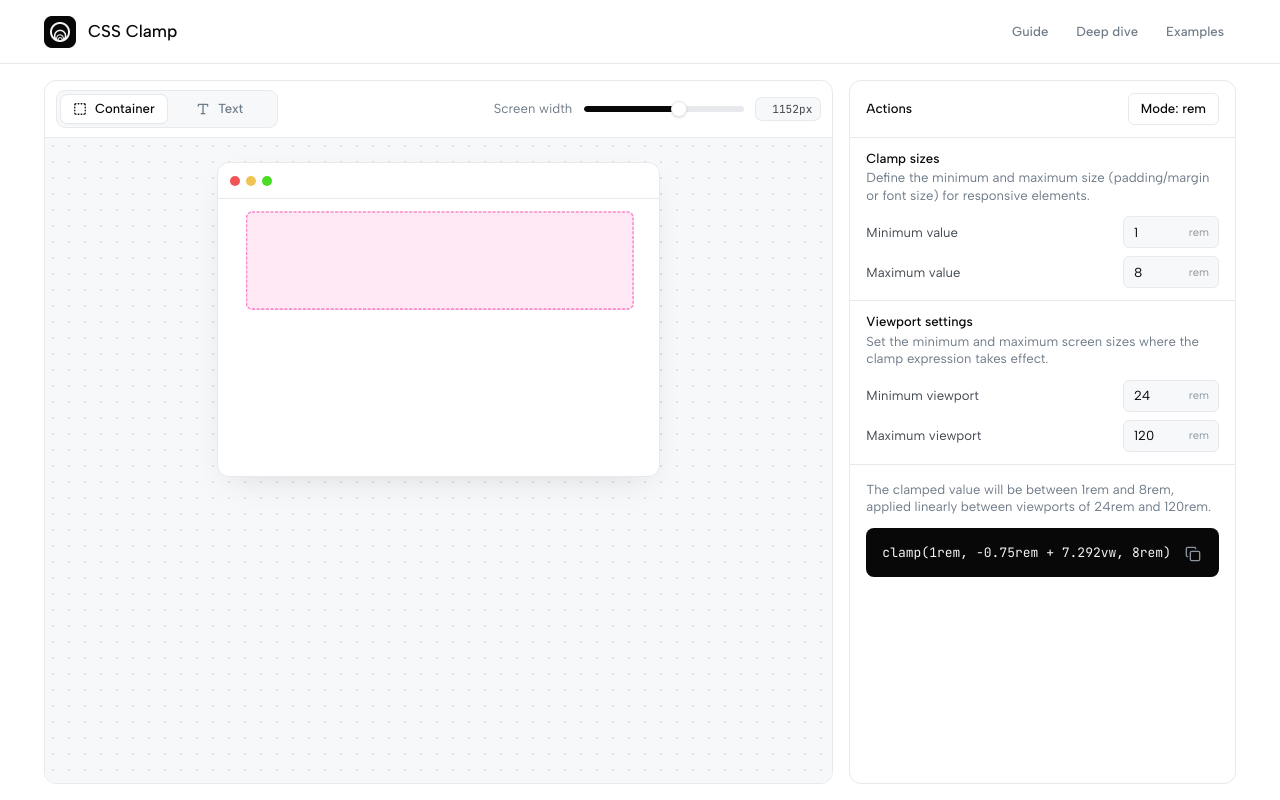
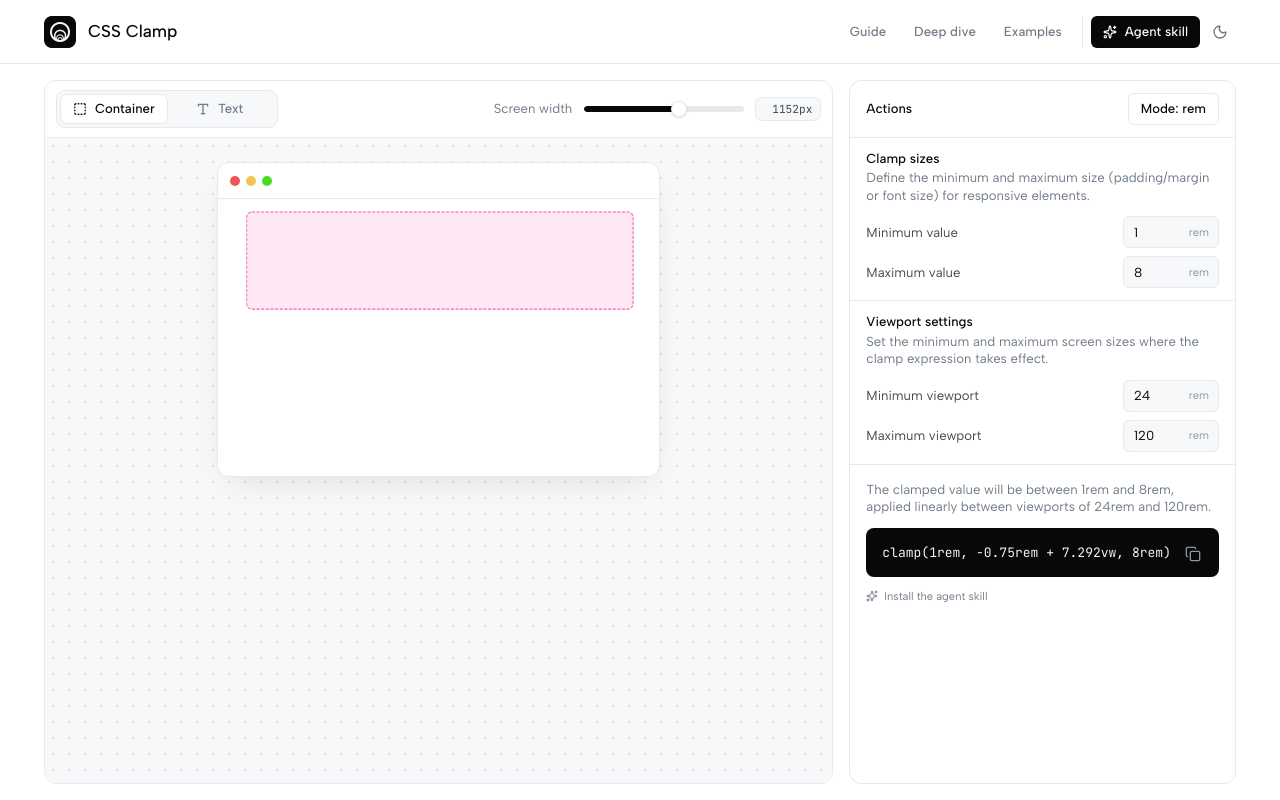
Before and after one commit to Willem-Jaap/cssclamp, a Next.js app: page / in a window 1280 px wide. Shown: the top 800 px of the page. Built offline with nearby package versions, Linux system fonts and the light colour scheme.

Commit message:
feat: add agent skill popover and theme toggle to the header

```diff
--- a/src/components/layout/header.tsx
+++ b/src/components/layout/header.tsx
@@ -1,7 +1,10 @@
+import { SparklesIcon } from 'lucide-react';
 import Link from 'next/link';
 
 import NavLink from '~/components/layout/nav-link';
+import ThemeToggle from '~/components/layout/theme-toggle';
 import Logo from '~/components/misc/logo';
+import SkillPopover from '~/components/misc/skill-popover';
 
 const links = [
     { href: '/guide', label: 'Guide' },
@@ -15,7 +18,8 @@ const Header = () => {
             <Link href="/">
                 <Logo />
             </Link>
-            <nav>
+            <div className="flex items-center gap-2">
+                <nav className="max-sm:hidden">
                     <menu className="flex items-center gap-1">
                         {links.map(link => (
                             <li key={link.href}>
@@ -24,6 +28,18 @@ const Header = () => {
                         ))}
                     </menu>
                 </nav>
+                <div className="flex items-center gap-1 border-l border-l-line pl-2">
+                    <SkillPopover>
+                        <button
+                            type="button"
+                            className="flex h-8 items-center gap-2 rounded-md bg-neutral-950 px-3 text-sm font-medium text-white transition-colors hover:bg-neutral-800">
+                            <SparklesIcon size={14} />
+                            Agent skill
+                        </button>
+                    </SkillPopover>
+                    <ThemeToggle />
+                </div>
+            </div>
         </header>
     );
 };
--- a/src/components/misc/actions.tsx
+++ b/src/components/misc/actions.tsx
@@ -1,8 +1,10 @@
 'use client';
 
+import { SparklesIcon } from 'lucide-react';
 import Link from 'next/link';
 
 import NumberInput from '~/components/form/number-input';
+import SkillPopover from '~/components/misc/skill-popover';
 import { Button } from '~/components/ui/button';
 import CopyButton from '~/components/ui/copy-button';
 import {
@@ -168,7 +170,7 @@ const Actions = () => {
                     {mode !== 'tailwind' && mode} and {watch('maximumViewport')}
                     {mode !== 'tailwind' && mode}.
                 </p>
-                <div className="relative rounded-lg bg-neutral-950 py-3.5 pr-12 pl-4">
+                <div className="relative rounded-lg bg-neutral-950 py-3.5 pr-12 pl-4 scheme-fixed dark:ring-1 dark:ring-white/10">
                     <code className="block font-mono text-[0.8125rem] leading-relaxed break-words text-neutral-50">
                         {watch('clamp')}
                     </code>
@@ -178,6 +180,14 @@ const Actions = () => {
                         className="absolute top-2.5 right-2.5 text-neutral-400 hover:bg-white/10 hover:text-neutral-50"
                     />
                 </div>
+                <SkillPopover align="start">
+                    <button
+                        type="button"
+                        className="flex items-center gap-1.5 self-start text-xs text-neutral-500 transition-colors hover:text-neutral-950">
+                        <SparklesIcon size={12} />
+                        Install the agent skill
+                    </button>
+                </SkillPopover>
             </div>
         </div>
     );
--- /dev/null
+++ b/src/components/misc/skill-popover.tsx
@@ -0,0 +1,58 @@
+'use client';
+
+import { type ReactNode } from 'react';
+import * as Popover from '@radix-ui/react-popover';
+import { ArrowUpRightIcon } from 'lucide-react';
+import Link from 'next/link';
+
+import CopyButton from '~/components/ui/copy-button';
+
+const INSTALL_COMMAND = 'npx skills add Willem-Jaap/cssclamp';
+
+interface Props {
+    children: ReactNode;
+    align?: 'start' | 'center' | 'end';
+}
+
+const SkillPopover = ({ children, align = 'end' }: Props) => {
+    return (
+        <Popover.Root>
+            <Popover.Trigger asChild>{children}</Popover.Trigger>
+            <Popover.Portal>
+                <Popover.Content
+                    align={align}
+                    sideOffset={8}
+                    collisionPadding={16}
+                    className="z-50 flex w-80 flex-col gap-3 rounded-xl border border-line bg-white p-4 text-neutral-950 shadow-lg data-[state=closed]:animate-out data-[state=closed]:fade-out-0 data-[state=closed]:zoom-out-95 data-[state=open]:animate-in data-[state=open]:fade-in-0 data-[state=open]:zoom-in-95">
+                    <div>
+                        <p className="text-sm font-medium">CSS clamp agent skill</p>
+                        <p className="mt-1 text-sm text-neutral-500">
+                            Teach your coding agent to write correct fluid clamp() values. Works
+                            with Claude Code, Cursor, Codex and more.
+                        </p>
+                    </div>
+                    <div className="flex items-center gap-2 rounded-lg bg-neutral-950 py-1 pr-1 pl-3 scheme-fixed dark:ring-1 dark:ring-white/10">
+                        <code className="flex-1 truncate font-mono text-xs text-neutral-100">
+                            {INSTALL_COMMAND}
+                        </code>
+                        <CopyButton
+                            value={INSTALL_COMMAND}
+                            label="Copy install command"
+                            className="text-neutral-400 hover:bg-white/10 hover:text-neutral-50"
+                        />
+                    </div>
+                    <Link
+                        href="https://github.com/Willem-Jaap/cssclamp/tree/master/skills/css-clamp"
+                        target="_blank"
+                        rel="noreferrer"
+                        className="flex items-center gap-1 self-start text-xs text-neutral-500 transition-colors hover:text-neutral-950">
+                        View the skill on GitHub
+                        <ArrowUpRightIcon size={12} />
+                    </Link>
+                </Popover.Content>
+            </Popover.Portal>
+        </Popover.Root>
+    );
+};
+
+export default SkillPopover;
```
Lines whose indentation alone changed are shown as unchanged.
